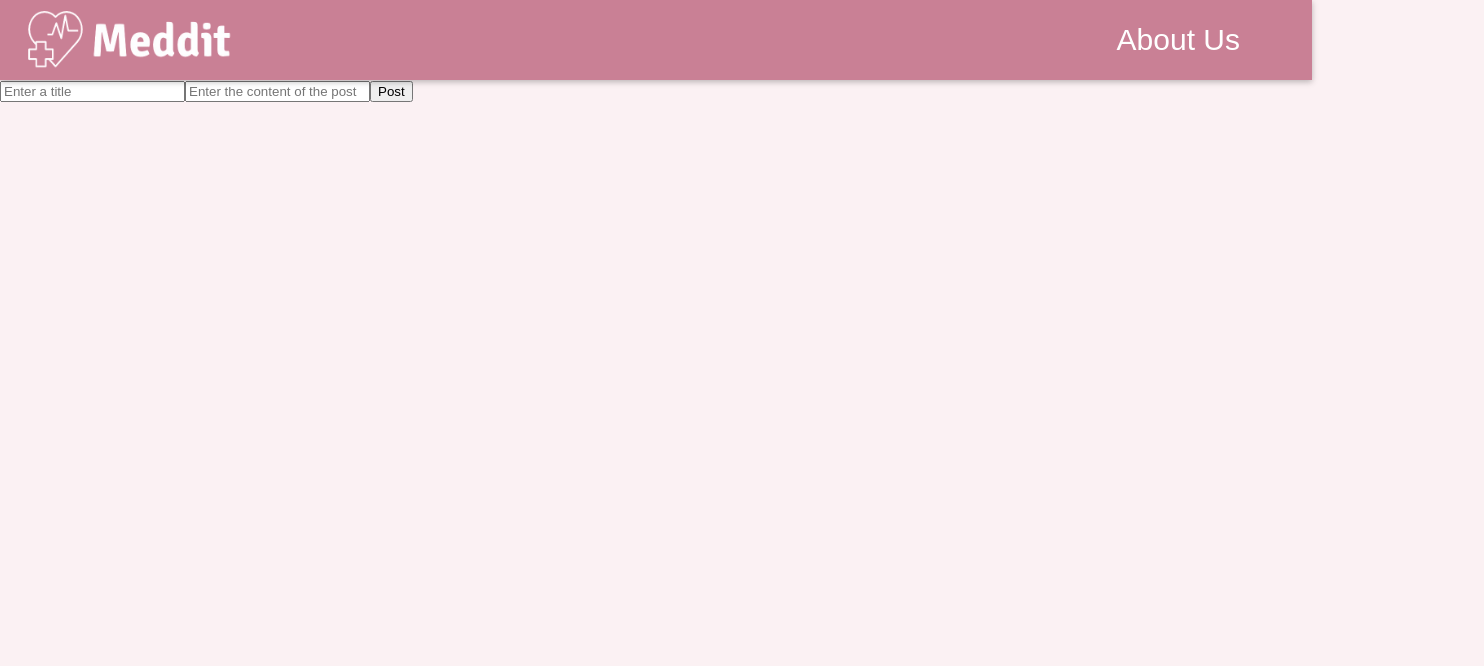
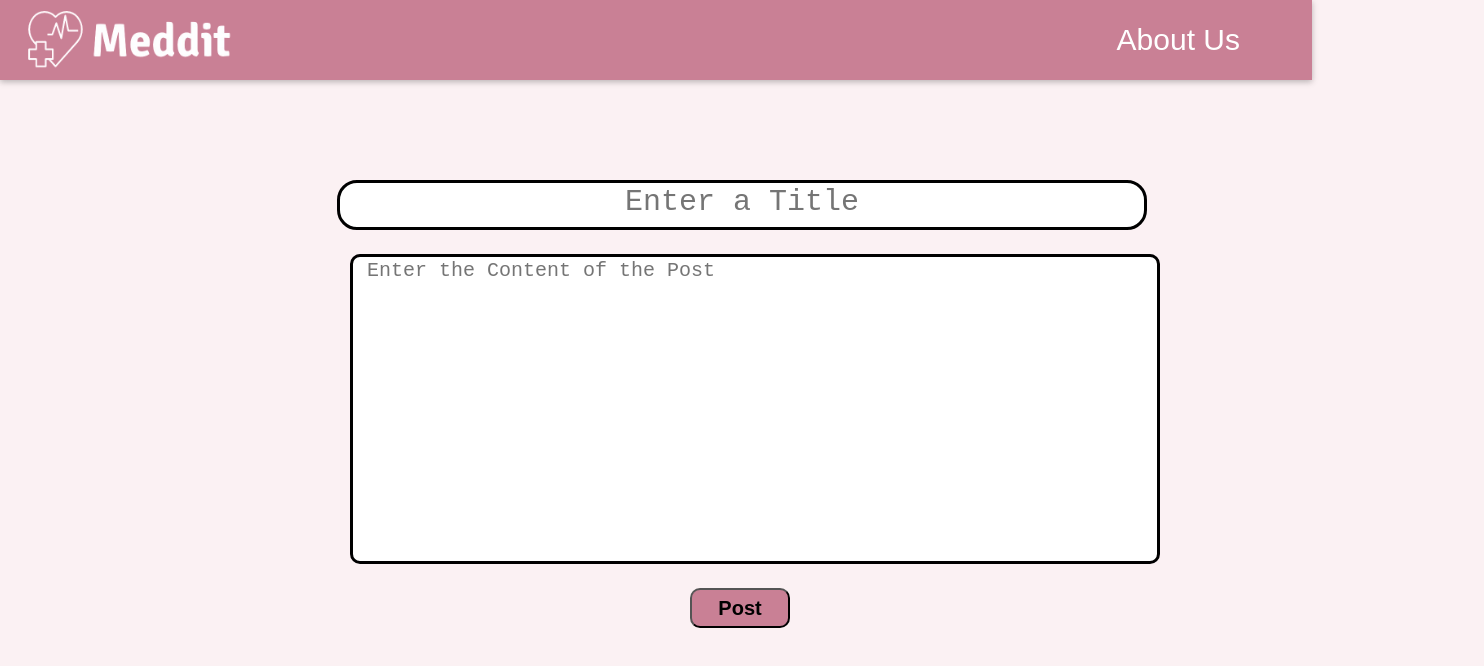
Before and after one commit to Raviteja-Tammana/Meddit, a React (Create React App) app in the folder Frontend/meddit_frontend/: page /creating in a window 1280 px wide. Shown: the top 666 px of the page, 1484 px wide, since content can reach past the window. Built offline with nearby package versions, Linux system fonts and the light colour scheme.

Commit message:
styled post page

```diff
--- a/Frontend/meddit_frontend/src/creatingPost/creating.css
+++ b/Frontend/meddit_frontend/src/creatingPost/creating.css
@@ -0,0 +1,34 @@
+.newPost-Title {
+    text-align: center;
+    font-size: 30px;
+    height: 40px;
+    width: 800px;
+    margin: 100px 337px 20px;
+    resize: none;
+    border-radius: 20px;
+    border: 3px solid black;
+}
+
+.newPost-Content {
+    font-size: 20px;
+    height: 300px;
+    width: 800px;
+    margin-left: 350px;
+    overflow-wrap: break-word;
+    resize: none;
+    border-radius: 10px;
+    border: 3px solid black;
+
+}
+
+.butPost {
+    background-color: #C98095;
+    border-radius: 10px;
+    font-size: 20px;
+    height: 40px;
+    width: 100px;
+    text-align: center;
+    margin-left: 690px;
+    margin-top: 20px;
+    font-weight: bold;
+}
--- a/Frontend/meddit_frontend/src/creatingPost/creating.js
+++ b/Frontend/meddit_frontend/src/creatingPost/creating.js
@@ -12,25 +12,28 @@ const CreatePost = () => {
     }
 
     return(
-        <div className="newPost">
-            <input
+        <div className="newPost" required>
+            <textarea
                 value={title}
-                placeholder="Enter a title"
+                placeholder="Enter a Title"
                 onChange={ev => setTitle(ev.target.value)}
-                className="newPost-Title"
-            />
+                className={"newPost-Title" }>
+            </textarea>
+            <br></br>
+            <textarea
+                rows="1"
+                value={content}
+                placeholder=" Enter the Content of the Post"
+                onChange={ev => setContent(ev.target.value)}
+                className={"newPost-Content"}>
+            </textarea>
 
-            <input
-                value={content}
-                placeholder="Enter the content of the post"
-                onChange={ev => setContent(ev.target.value)}
-                className={"newPost-Content"}
-            />
-
+            <br></br>
             <input
                 value={"Post"}
                 type="button"
                 onClick={onButtonClick}
+                className={"butPost"}
             />
         </div>
 
--- a/Frontend/meddit_frontend/src/feed/Post.css
+++ b/Frontend/meddit_frontend/src/feed/Post.css
@@ -28,7 +28,6 @@ html {
 
 .post-header {
     font-weight: bold;
-    text-decoration: underline;
     background-color: #C98095;
     font-size: 2.5ex;
 }
```
